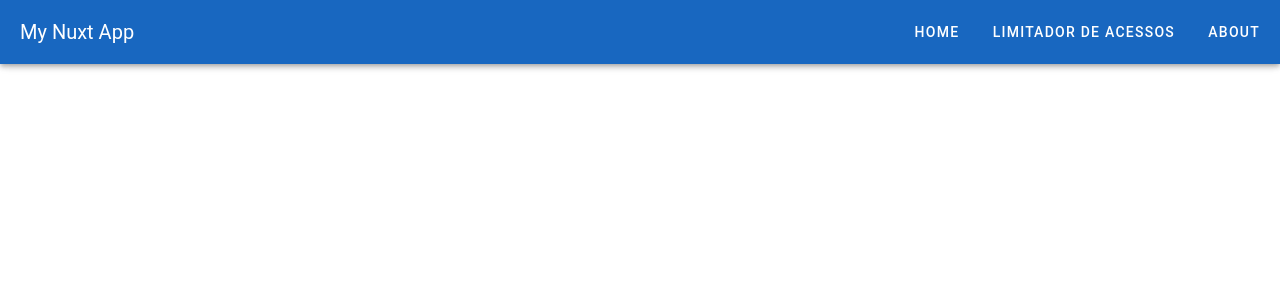
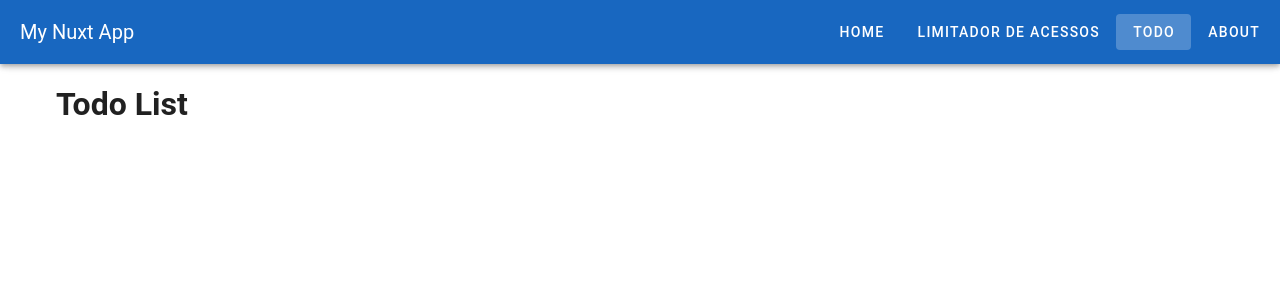
Before and after one commit to betogroo/nuxt-base, a Nuxt app: page /todo in a window 1280 px wide. Shown: the top 300 px of the page. Built offline with nearby package versions, Linux system fonts and the light colour scheme.

Commit message:
feat: create todo page and nav link

```diff
--- a/app/layouts/default.vue
+++ b/app/layouts/default.vue
@@ -15,6 +15,11 @@
       >
       <v-btn
         text
+        to="/todo"
+        >Todo</v-btn
+      >
+      <v-btn
+        text
         to="/about"
         >About</v-btn
       >
--- /dev/null
+++ b/app/pages/todo.vue
@@ -0,0 +1,3 @@
+<template>
+  <h1>Todo List</h1>
+</template>
```
